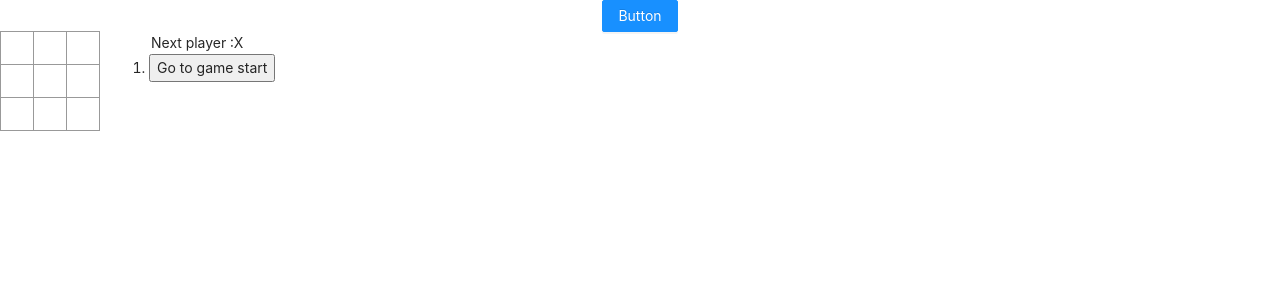
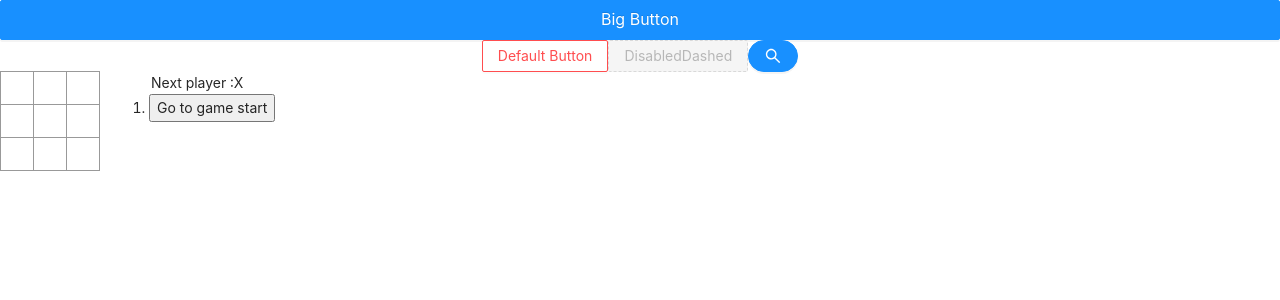
Before and after one commit to macroexp/supreme-octo-lamp, a React (Create React App) app in the folder my-poosp/: page / in a window 1280 px wide. Shown: the top 300 px of the page. Built offline with nearby package versions, Linux system fonts and the light colour scheme.

Commit message:
trying stuff

```diff
--- a/my-poosp/src/App.tsx
+++ b/my-poosp/src/App.tsx
@@ -2,7 +2,8 @@ import React, { FC } from 'react';
 import logo from './logo.svg';
 import './App.css';
 import { Game } from './components/game';
-import { Button } from 'antd';
+import { Button, Tooltip } from 'antd';
+import { SearchOutlined } from '@ant-design/icons';
 
 //function App() {
   //return (
@@ -16,7 +17,15 @@ import { Button } from 'antd';
 
 const App: FC = () => (
   <div className="App">
-    <Button type="primary">Button</Button>
+    <Button type="primary" block size="large">Big Button</Button>
+    <br></br>
+    <Button type="default" danger>Default Button</Button>
+    <Button type="dashed" disabled>
+      DisabledDashed
+    </Button>
+    <Tooltip title="search">
+      <Button type="primary" shape="round" icon={<SearchOutlined />}></Button>
+    </Tooltip>
     <Game></Game>
   </div>
 );
--- a/my-poosp/src/index.tsx
+++ b/my-poosp/src/index.tsx
@@ -7,6 +7,7 @@ import * as serviceWorker from './serviceWorker';
 ReactDOM.render(
   <React.StrictMode>
     <App />
+    <text></text>
   </React.StrictMode>,
   document.getElementById('root')
 );
```
Also changed, not shown: my-poosp/src/text.tsx (added, +21 -0 lines).
